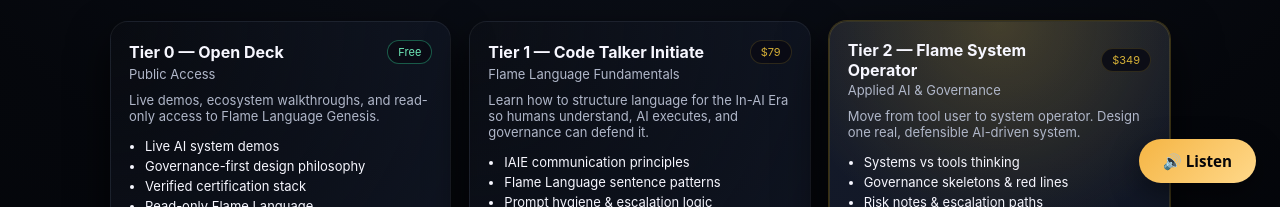
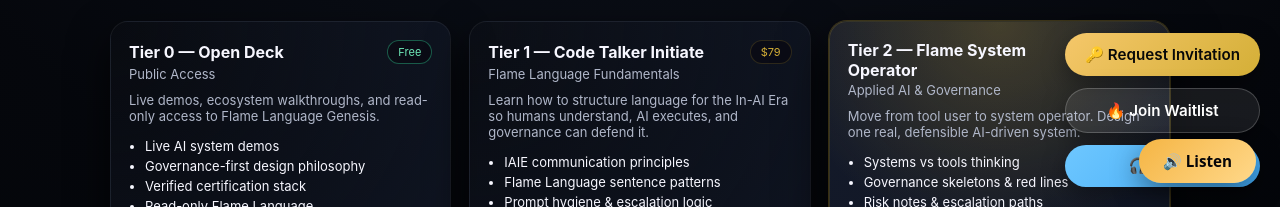
Before and after one commit to Andrew-Davis-Ai-portfolio/Flame-Division-Pricing, a plain HTML site: page docs/index.html in a window 1280 px wide. Shown: the part 593-800 px from the top of the page. Drawn offline with Linux system fonts and the light colour scheme.

Commit message:
Update style.css

```diff
--- a/docs/style.css
+++ b/docs/style.css
@@ -781,3 +781,53 @@ section {
 #flame-orientation-btn:hover {
   transform: scale(1.05);
 }
+
+/* Floating CTA stack */
+#flame-fab {
+  position: fixed;
+  right: 20px;
+  bottom: 20px;
+  display: flex;
+  flex-direction: column;
+  gap: 12px;
+  z-index: 9999;
+}
+
+/* Base floating button */
+.fab {
+  display: inline-flex;
+  align-items: center;
+  justify-content: center;
+  border: none;
+  padding: 12px 20px;
+  border-radius: 999px;
+  font-size: 0.95rem;
+  font-weight: 600;
+  cursor: pointer;
+  text-decoration: none;
+  box-shadow: 0 8px 24px rgba(0, 0, 0, 0.35);
+  transition: transform 0.18s ease, box-shadow 0.18s ease, opacity 0.18s ease;
+}
+
+/* Variants */
+.fab-primary {
+  background: linear-gradient(135deg, #f5c76a, #d4af37);
+  color: #080808;
+}
+
+.fab-secondary {
+  background: rgba(255, 255, 255, 0.08);
+  color: #ffffff;
+  border: 1px solid rgba(255, 255, 255, 0.2);
+}
+
+.fab-listen {
+  background: linear-gradient(135deg, #6ec7ff, #3fa9f5);
+  color: #041019;
+}
+
+/* Hover / tap feedback */
+.fab:hover {
+  transform: translateY(-2px);
+  box-shadow: 0 12px 30px rgba(0, 0, 0, 0.45);
+}
```
